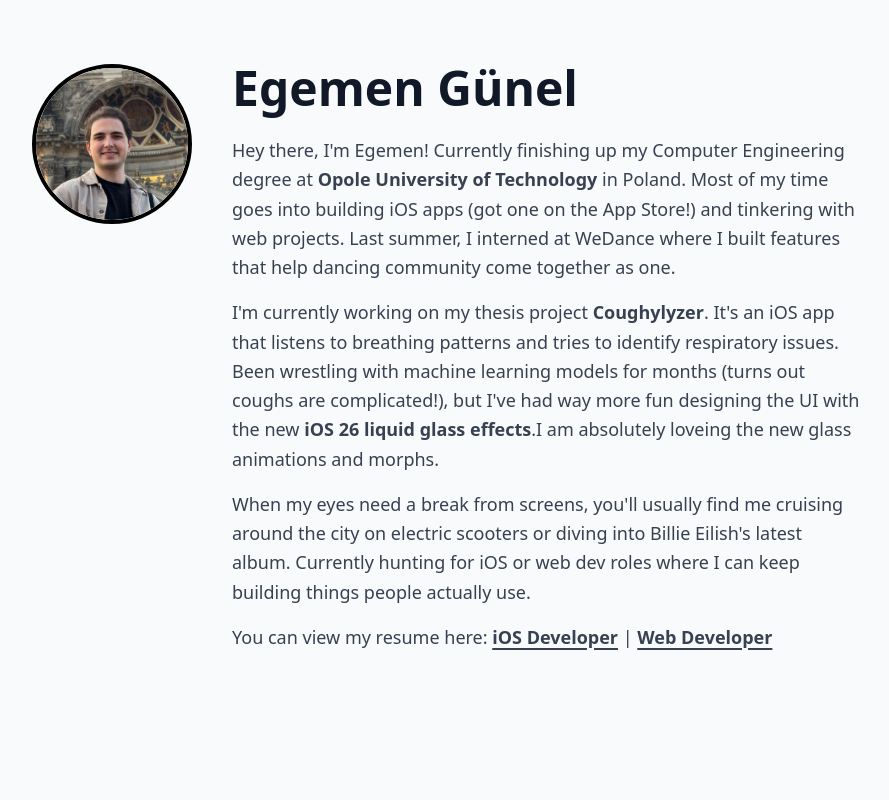
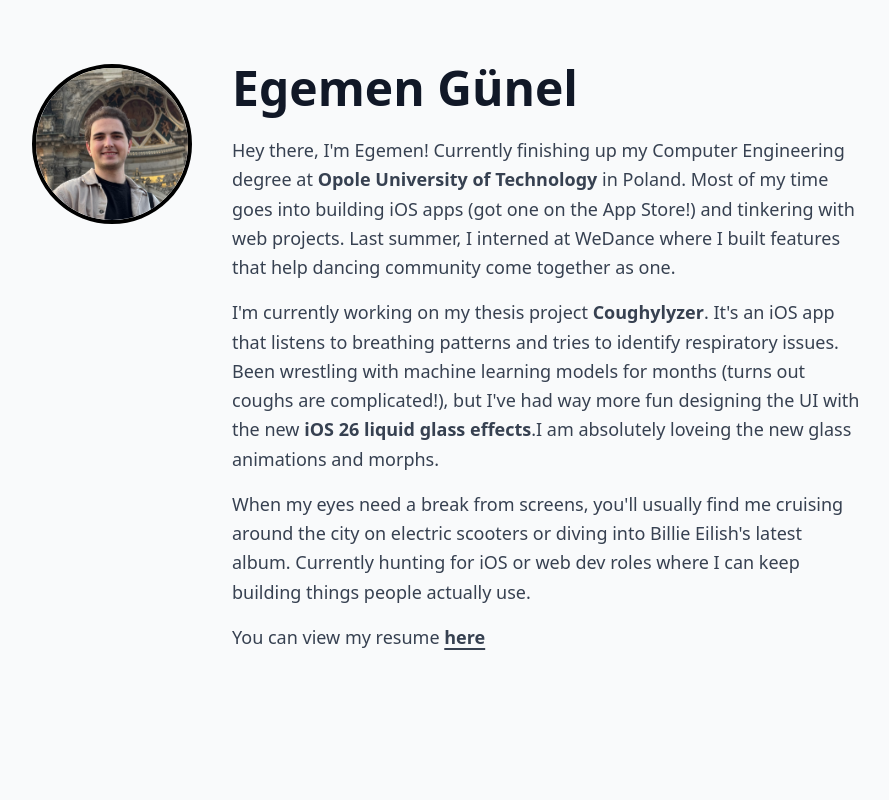
Before and after one commit to egemengunel/Personal-Portfolio-Website, a React (Vite) app: page / in a window 1280 px wide. Shown: the top 800 px of the page, without its empty margins (192-1081 px from the left). Built offline with nearby package versions, Linux system fonts and the light colour scheme; some icons are missing.

Commit message:
update resume

```diff
--- a/index.html
+++ b/index.html
@@ -2,7 +2,7 @@
 <html lang="en">
   <head>
     <meta charset="UTF-8" />
-    <link rel="icon" type="image/svg+xml" href="/favicon.svg" />
+    <link rel="icon" type="image/svg+xml" href="/profile.jpeg" />
     <link rel="preconnect" href="https://github.com" />
     <link rel="dns-prefetch" href="https://github.com" />
     <link rel="preconnect" href="https://player.vimeo.com" />
--- a/src/components/CVDownload.tsx
+++ b/src/components/CVDownload.tsx
@@ -1,26 +1,17 @@
 const CVDownload = () => {
-  const CV_IOS_URL = "https://drive.google.com/file/d/1NbJ0KSxO-7gRAEVFfcJFwbUycVh17pMR/view?usp=sharing";
-  const CV_WEB_URL = "https://drive.google.com/file/d/1RVC5S7_SKJzWwz0bYxpQ1SSaKK3CNfAa/view?usp=sharing"
+  const CV_URL = "https://drive.google.com/file/d/1uYTpi3LnS2Y2sedLcY6NKhL9QkH85I35/view?usp=share_link";
+
 
   return (
     <p className="text-base md:text-lg text-gray-700 mt-4 text-center md:text-left">
-      You can view my resume here: {" "}
+      You can view my resume {" "}
       <a
-        href={CV_IOS_URL}
+        href={CV_URL}
         target="_blank"
         rel="noopener noreferrer"
         className="font-semibold underline decoration-2 underline-offset-4 hover:text-black transition-colors"
       >
-        iOS Developer
-      </a>
-      {" "} | {" "}
-      <a
-        href={CV_WEB_URL}
-        target="_blank"
-        rel="noopener noreferrer"
-        className="font-semibold underline decoration-2 underline-offset-4 hover:text-black transition-colors"
-      >
-        Web Developer
+       here
       </a>
     </p>
   );
```
